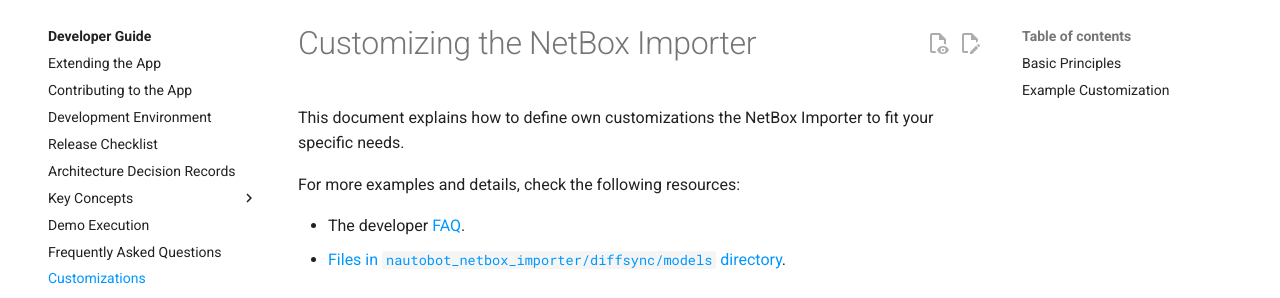
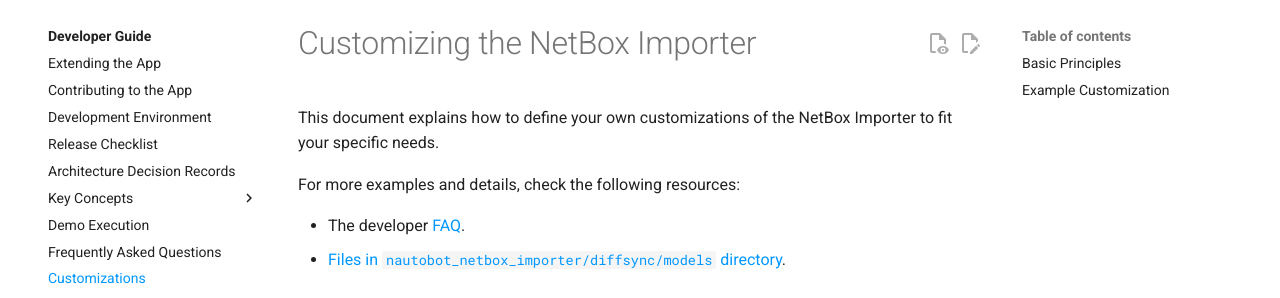
Before and after one commit to nautobot/nautobot-app-netbox-importer, an MkDocs documentation site: the page built from docs/dev/customizations.md, in a window 1280 px wide and 900 px high. Shown: the part 139-437 px from the top of the window. Built offline with MkDocs 1.6.1 and Material for MkDocs 9.7.7, drawn with Linux system fonts in a browser that asks for light colours; comment, search, counter and statistics services are not loaded; some of the changed text lies outside the part shown.

Commit message:
Apply suggestions from code review
Co-authored-by: Hanlin Miao <46973263+HanlinMiao@users.noreply.github.com>

```diff
--- a/docs/dev/customizations.md
+++ b/docs/dev/customizations.md
@@ -1,6 +1,6 @@
 # Customizing the NetBox Importer
 
-This document explains how to define own customizations the NetBox Importer to fit your specific needs.
+This document explains how to define your own customizations of the NetBox Importer to fit your specific needs.
 
 For more examples and details, check the following resources:
 
```
Also changed, not shown: other parts of docs/dev/customizations.md (+1 -1 lines), 1 other file.
